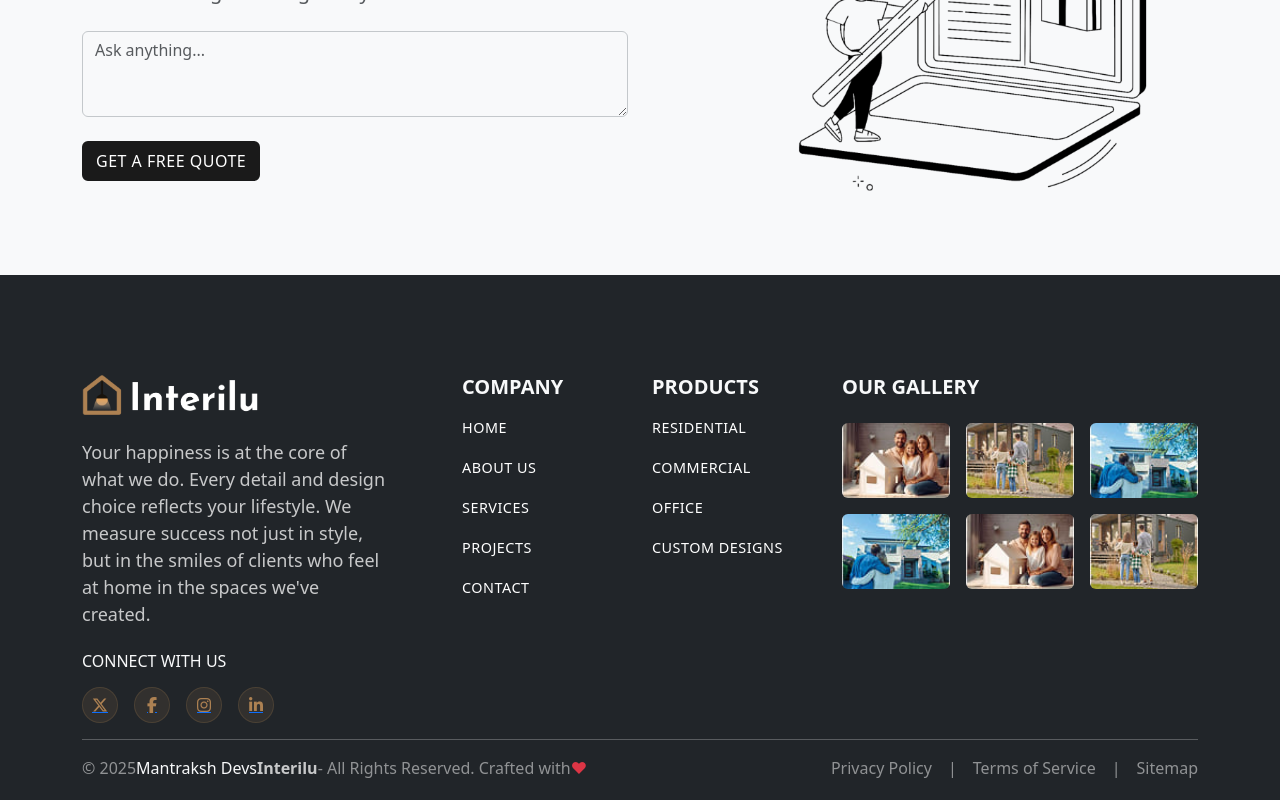
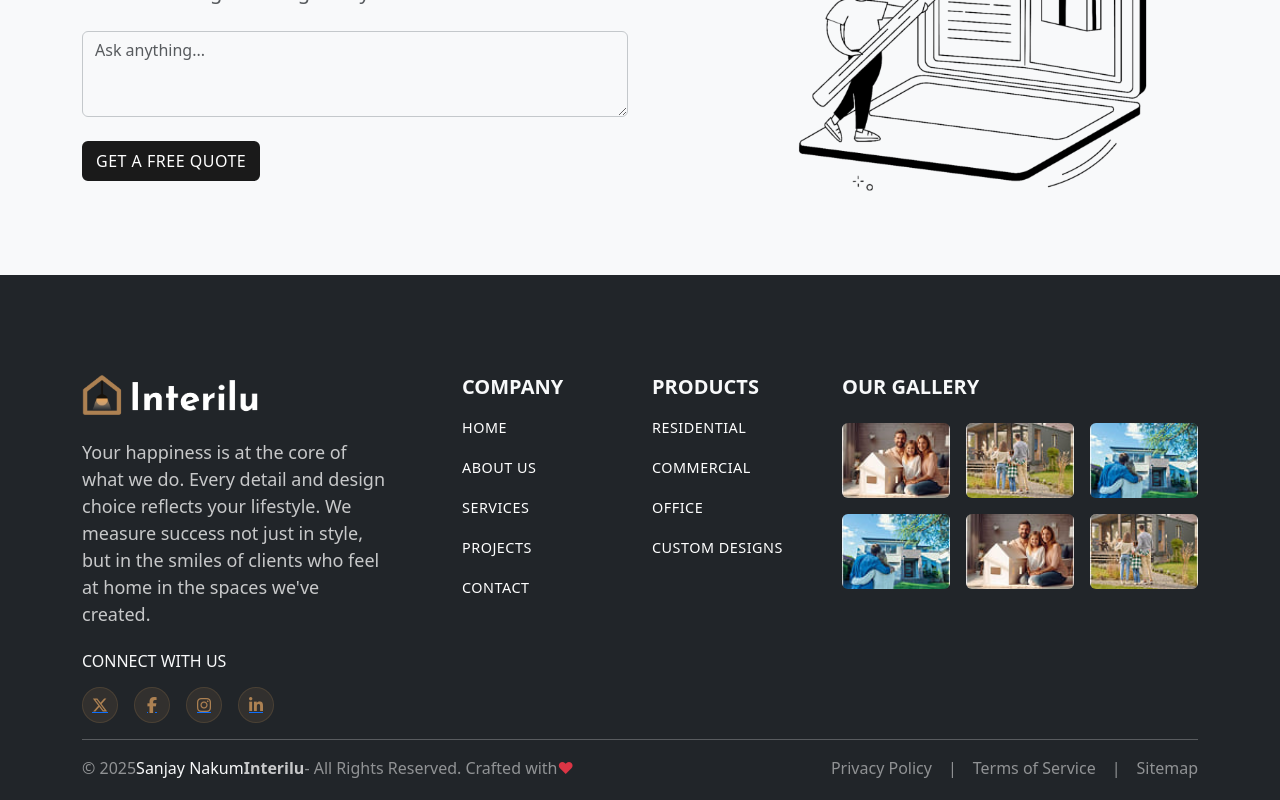
Before and after one commit to sanjaynakum90/React-Assignment, a React (Vite) app in the folder 02-bootstrap/: page / in a window 1280 px wide. Shown: the part 7241-8041 px from the top of the page. Built offline with nearby package versions, Linux system fonts and the light colour scheme.

Commit message:
some change

```diff
--- a/02-bootstrap/src/Components/Footer.jsx
+++ b/02-bootstrap/src/Components/Footer.jsx
@@ -106,7 +106,7 @@ export default function Footer() {
                     <Col lg={6} className="text-center text-lg-start mb-3 mb-lg-0">
                         <p className="text-white mb-0">
                             <span className="opacity-50">&copy; {new Date().getFullYear()}</span>
-                            <a href="" className="text-light text-decoration-none">Mantraksh Devs</a>
+                            <a href="" className="text-light text-decoration-none">Sanjay Nakum</a>
                             <span className="fw-bold text-white opacity-75">Interilu</span>
                             <span className="opacity-50">- All Rights Reserved. Crafted with</span>
                             <span className="text-danger">❤</span>
```
